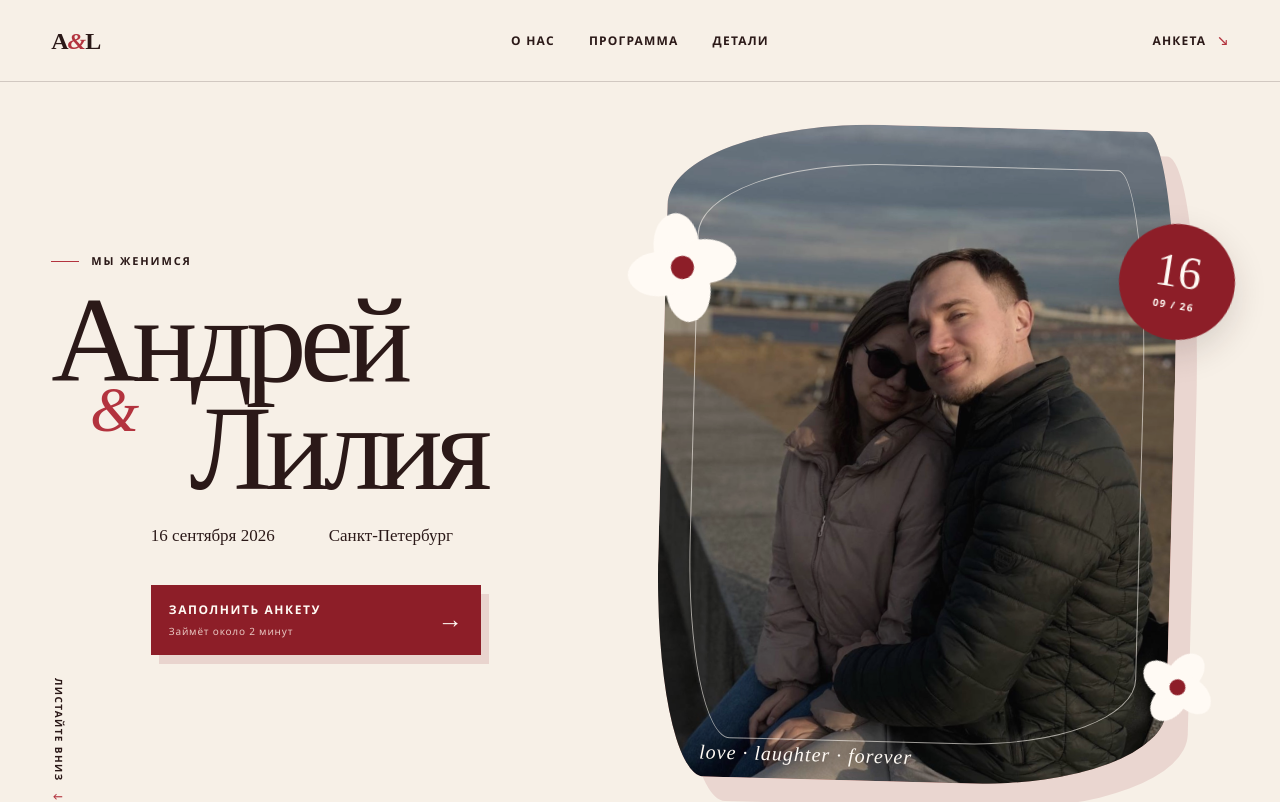
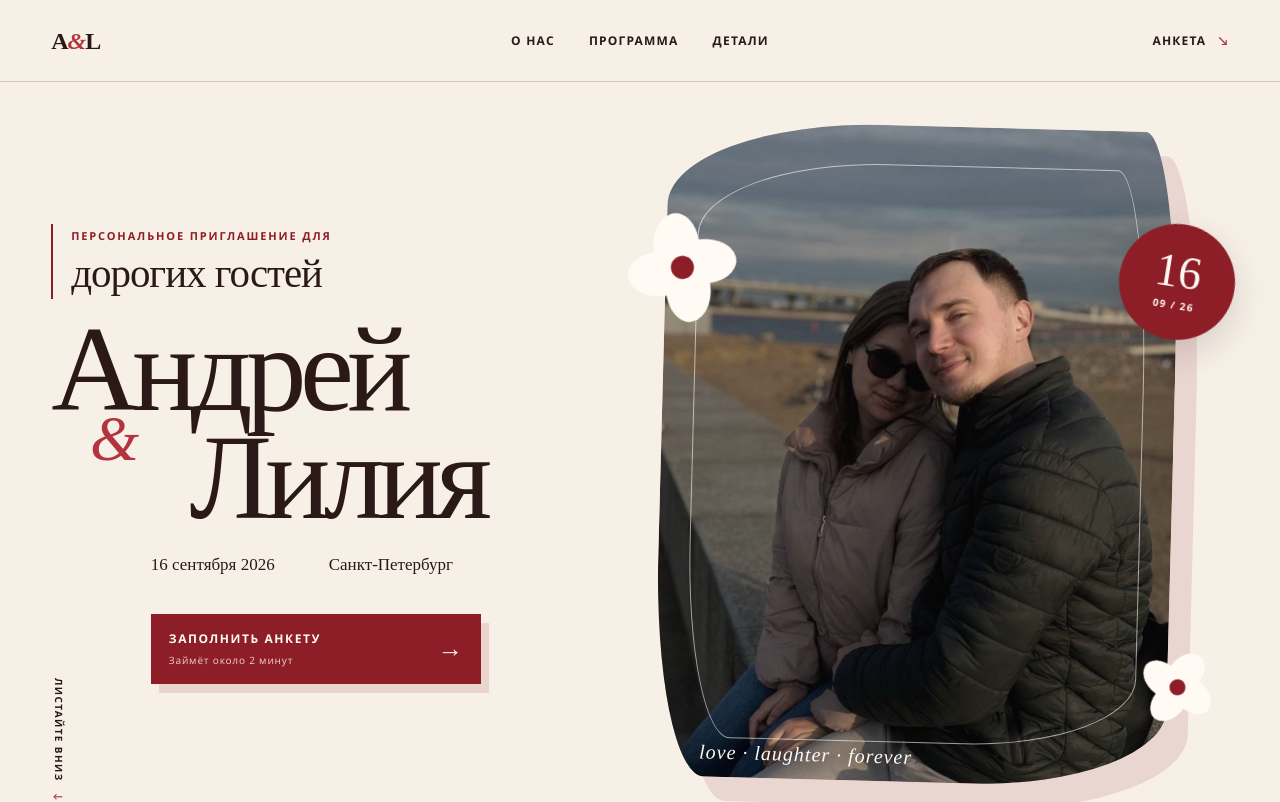
Before and after one commit to herr-wahnsinn/wedding-invitation, a Next.js app: page / in a window 1280 px wide. Shown: the top 802 px of the page. Built offline with nearby package versions, Linux system fonts and the light colour scheme.

Commit message:
Highlight personalized guest greeting

```diff
--- a/app/globals.css
+++ b/app/globals.css
@@ -36,6 +36,10 @@ button, a { -webkit-tap-highlight-color: transparent; }
 .eyebrow, .section-number { margin: 0; font-size: 11px; font-weight: 600; letter-spacing: .17em; text-transform: uppercase; }
 .eyebrow { display: flex; align-items: center; gap: 12px; }
 .eyebrow::before { content: ""; width: 28px; height: 1px; background: var(--red); }
+.guest-greeting { width: fit-content; min-width: min(360px, 82%); padding: 4px 0 5px 18px; border-left: 2px solid var(--wine); }
+.guest-greeting .eyebrow { color: var(--wine); }
+.guest-greeting .eyebrow::before { display: none; }
+.guest-hero-name { margin: 8px 0 0; color: var(--chocolate); font: 400 clamp(31px, 3.2vw, 48px)/1 var(--serif); letter-spacing: -.025em; }
 .hero h1 { margin: 24px 0 30px; font: 400 clamp(76px, 9.5vw, 160px)/.76 var(--display); letter-spacing: -.055em; display: grid; row-gap: .13em; position: relative; }
 .hero h1 span { display: block; }
 .hero h1 span:last-child { margin-left: 25%; }
@@ -222,7 +226,7 @@ footer div { display: flex; justify-content: space-between; border-top: 1px soli
 
 @media (max-width: 850px) {
   .topbar { height: 68px; padding: 0 20px; grid-template-columns: 1fr 1fr; }.topbar nav { display: none; }.mini-rsvp { font-size: 11px; }
-  .hero { padding: 96px 20px 48px; grid-template-columns: 1fr; min-height: auto; }.hero h1 { font-size: clamp(68px, 23vw, 116px); margin-top: 20px; row-gap: .11em; }.hero h1 span:last-child { margin-left: 24%; }.hero h1 i { left: 5%; top: 52%; transform: translateY(-20%); }.hero-meta { margin-left: 24%; gap: 28px; font-size: 15px; }.primary-link { margin-left: 24%; }.hero-art { min-height: 550px; margin-top: 35px; }.portrait-frame { width: min(87%, 470px); }.date-stamp { right: 0; top: 10%; width: 96px; height: 96px; }.flower-one { left: -2%; }.scroll-note { display: none; }
+  .hero { padding: 96px 20px 48px; grid-template-columns: 1fr; min-height: auto; }.guest-greeting { min-width: min(350px, 90%); }.guest-hero-name { font-size: clamp(30px, 9vw, 42px); }.hero h1 { font-size: clamp(68px, 23vw, 116px); margin-top: 20px; row-gap: .11em; }.hero h1 span:last-child { margin-left: 24%; }.hero h1 i { left: 5%; top: 52%; transform: translateY(-20%); }.hero-meta { margin-left: 24%; gap: 28px; font-size: 15px; }.primary-link { margin-left: 24%; }.hero-art { min-height: 550px; margin-top: 35px; }.portrait-frame { width: min(87%, 470px); }.date-stamp { right: 0; top: 10%; width: 96px; height: 96px; }.flower-one { left: -2%; }.scroll-note { display: none; }
   .intro { padding: 100px 24px 135px; grid-template-columns: 1fr; gap: 36px; }.intro-main h2 { font-size: 45px; }.intro-aside { padding: 0; max-width: 500px; }.story-photo { margin: 38px 0 -55px; max-width: 430px; }
   .save-date { gap: 24px; font-size: 54px; padding: 22px 0; }
   .program { padding: 110px 24px 90px; grid-template-columns: 1fr; gap: 60px; }.section-heading h2 { font-size: 50px; }.timeline-item { grid-template-columns: 78px 1fr 10px; gap: 14px; }.timeline h3 { font-size: 24px; }
--- a/app/page.tsx
+++ b/app/page.tsx
@@ -153,7 +153,10 @@ export default function Home() {
 
       <section className="hero" id="top">
         <div className="hero-copy reveal">
-          <p className="eyebrow">{guest ? `${guest.firstName}, мы женимся` : "Мы женимся"}</p>
+          <div className="guest-greeting">
+            <p className="eyebrow">Персональное приглашение для</p>
+            <p className="guest-hero-name">{guest?.firstName ?? "дорогих гостей"}</p>
+          </div>
           <h1><span>{wedding.firstName}</span><i>&</i><span>{wedding.secondName}</span></h1>
           <div className="hero-meta">
             <p>{wedding.date}</p>
```
